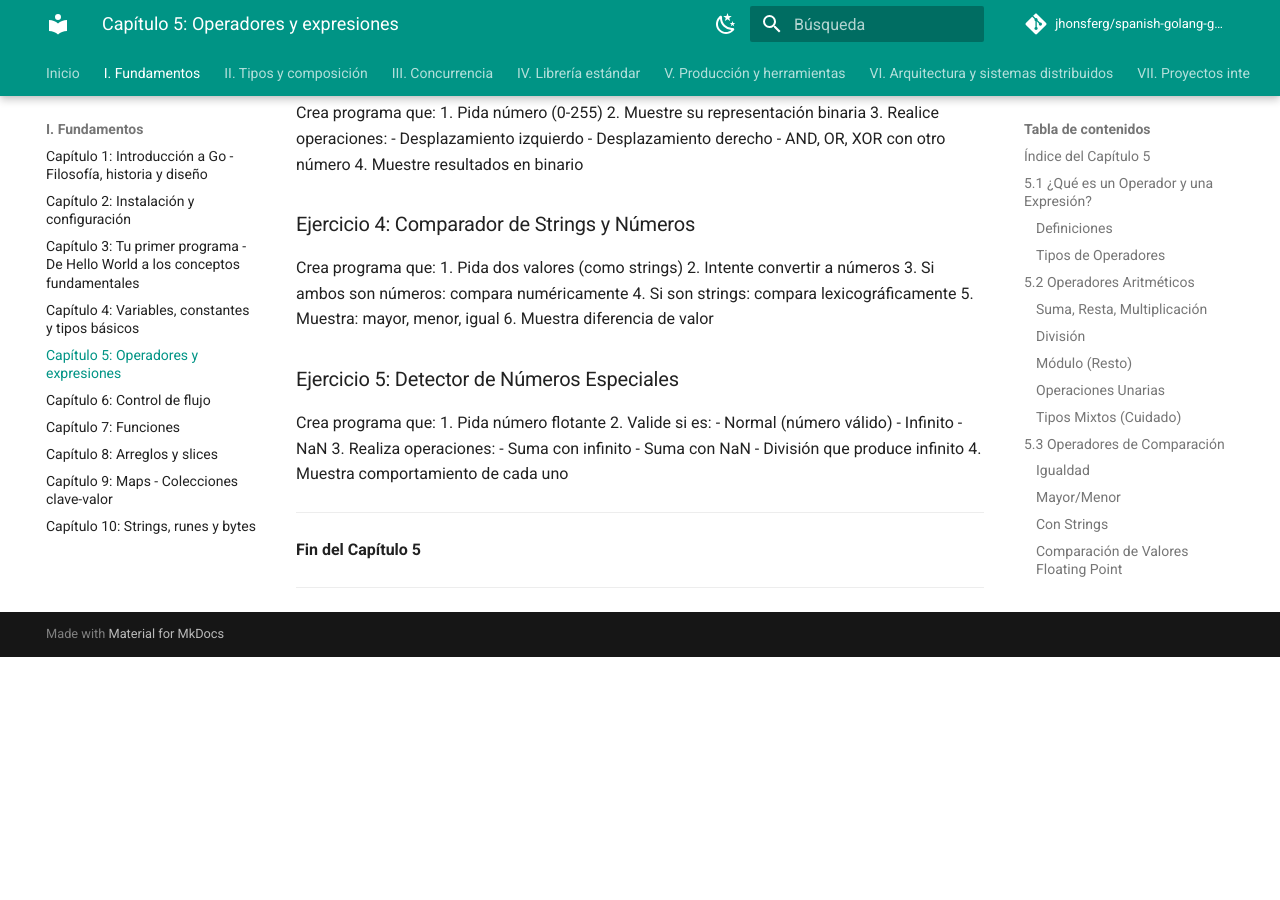
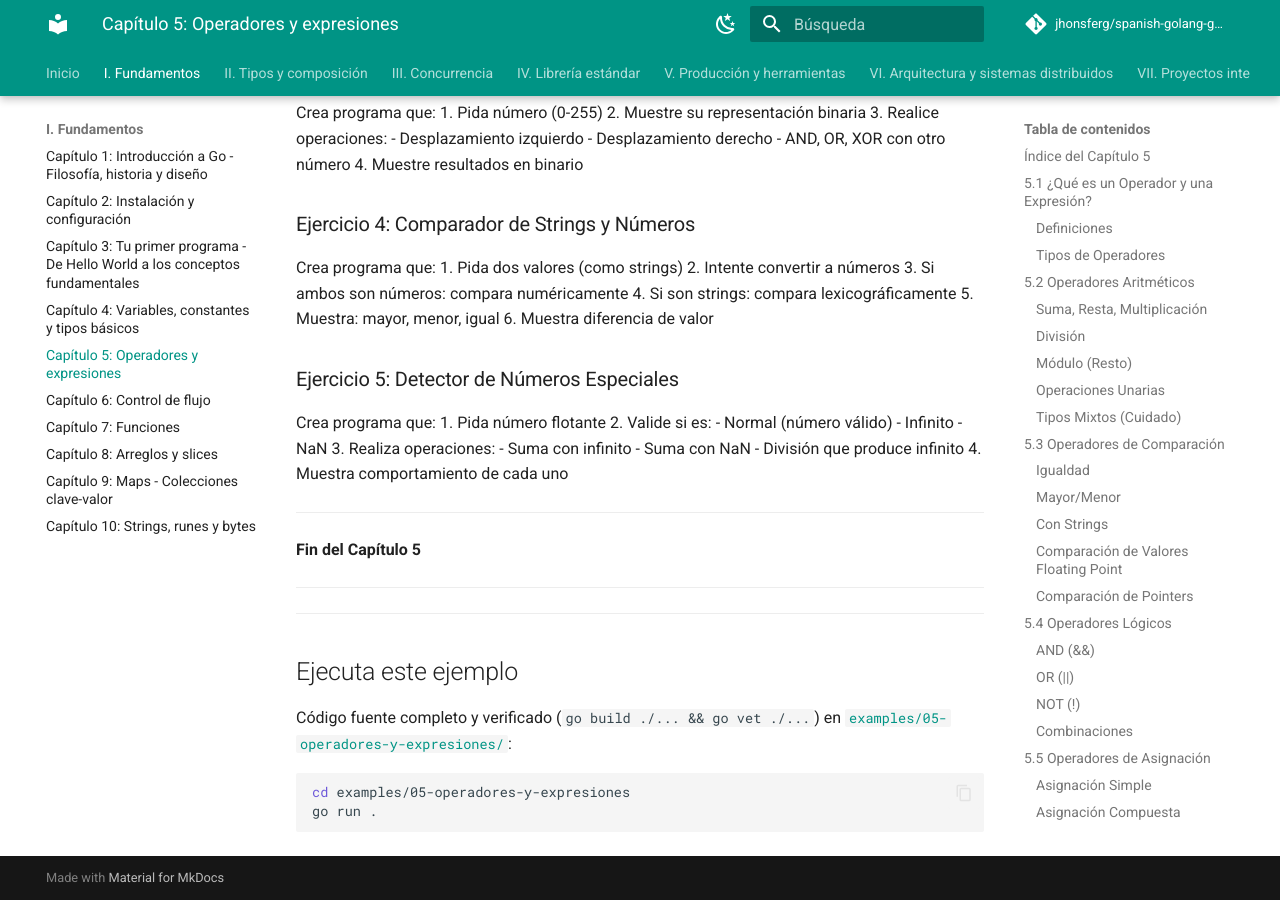
Before and after one commit to jhonsferg/spanish-golang-guide, an MkDocs documentation site: the page built from docs/01-fundamentos/05-operadores-y-expresiones.md, in a window 1280 px wide and 900 px high, scrolled down 16346 px. Built offline with MkDocs 1.6.1 and Material for MkDocs 9.7.7, drawn with Linux system fonts in a browser that asks for light colours; comment, search, counter and statistics services are not loaded; before the commit the page ends 17003 px from its top, so only the background shows below that.

Commit message:
docs: enlazar ejemplo ejecutable en el capítulo 5

````diff
--- a/docs/01-fundamentos/05-operadores-y-expresiones.md
+++ b/docs/01-fundamentos/05-operadores-y-expresiones.md
@@ -900,3 +900,16 @@ Crea programa que:
 **Fin del Capítulo 5**
 
 ---
+
+
+---
+
+## Ejecuta este ejemplo
+
+Código fuente completo y verificado (`go build ./... && go vet ./...`) en
+[`examples/05-operadores-y-expresiones/`](https://github.com/jhonsferg/spanish-golang-guide/tree/main/examples/05-operadores-y-expresiones):
+
+```bash
+cd examples/05-operadores-y-expresiones
+go run .
+```
````
